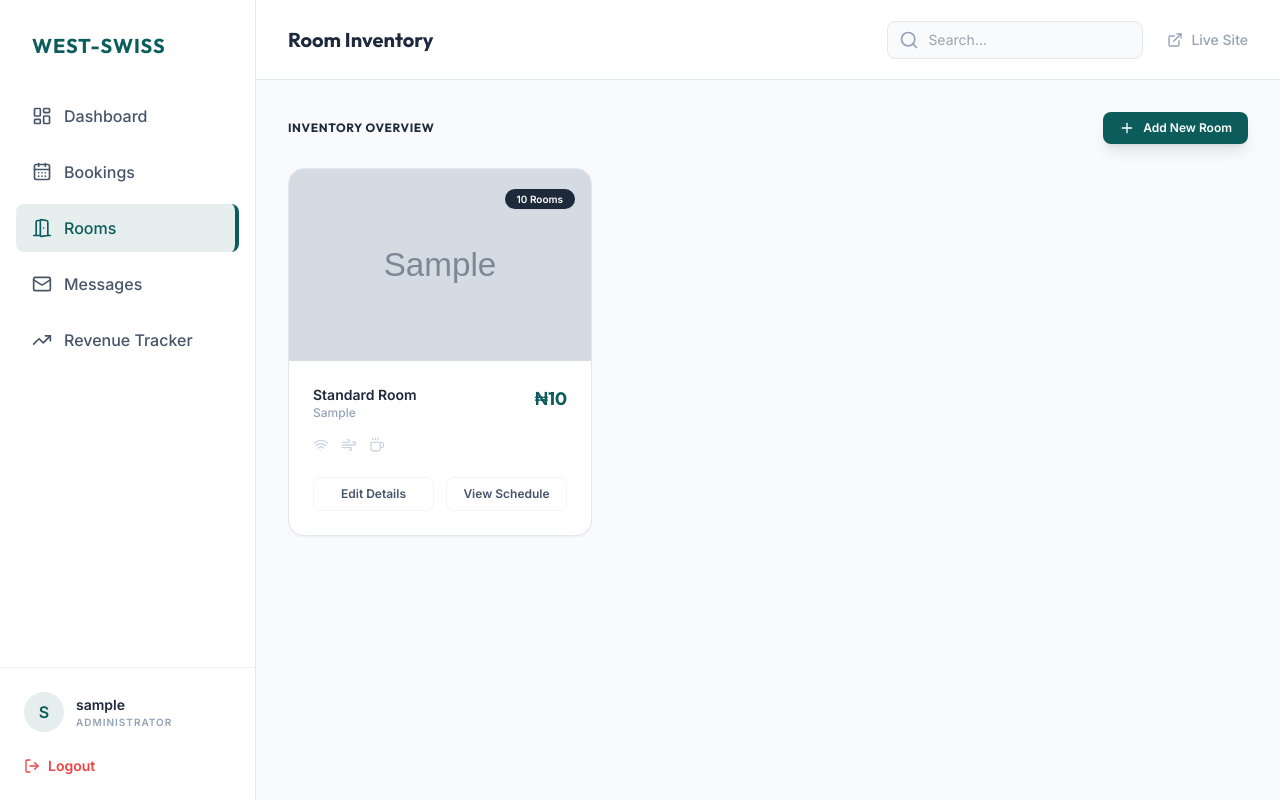
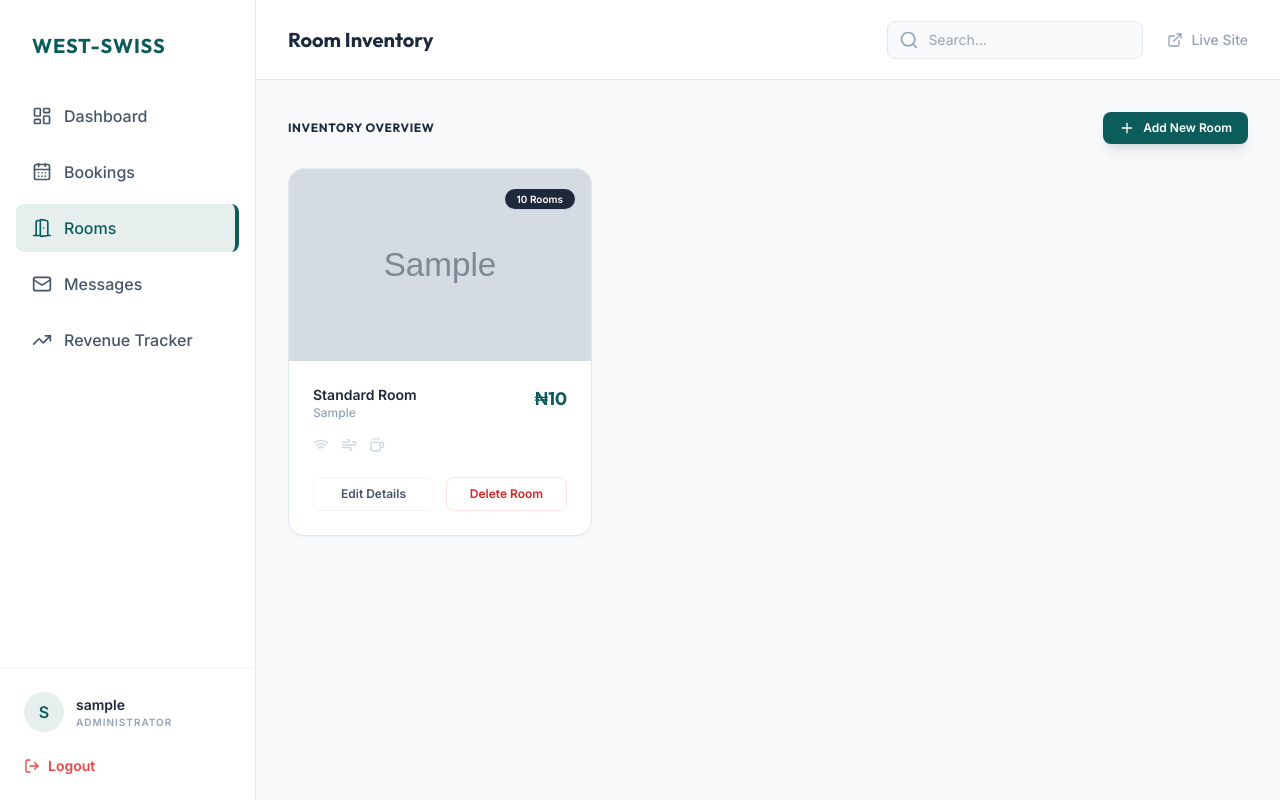
Before and after one commit to xantspace/Hotel-Booking, a Django app: page /admin/rooms/ in a window 1280 px wide. Run offline with Django 5.2, Linux system fonts and the light colour scheme; a user stored in the database is signed in; tables that the repository leaves empty hold one stand-in row (values such as "Sample post"); grey boxes marked "Sample" are stand-in pictures; some libraries are stand-ins or nearby versions.

```diff
--- a/west_swiss_hotel/bookings/templates/bookings/admin/rooms.html
+++ b/west_swiss_hotel/bookings/templates/bookings/admin/rooms.html
@@ -49,9 +49,12 @@
                 <a href="{% url 'edit_room' room.id %}" class="py-2 border border-slate-100 rounded-lg text-xs font-bold text-slate-600 hover:bg-slate-50 transition-colors text-center">
                     Edit Details
                 </a>
-                <button class="py-2 border border-slate-100 rounded-lg text-xs font-bold text-slate-600 hover:bg-slate-50 transition-colors">
-                    View Schedule
-                </button>
+                <form action="{% url 'delete_room' room.id %}" method="POST" onsubmit="return confirm('Are you sure you want to delete this room? This cannot be undone.');">
+                    {% csrf_token %}
+                    <button type="submit" class="w-full py-2 border border-red-100 rounded-lg text-xs font-bold text-red-600 hover:bg-red-50 transition-colors">
+                        Delete Room
+                    </button>
+                </form>
             </div>
         </div>
     </div>
--- a/west_swiss_hotel/bookings/urls.py
+++ b/west_swiss_hotel/bookings/urls.py
@@ -15,6 +15,7 @@ urlpatterns = [
     path('admin/rooms/', views.admin_rooms, name='admin_rooms'),
     path('admin/rooms/add/', views.add_room, name='add_room'),
     path('admin/rooms/<int:room_id>/edit/', views.edit_room, name='edit_room'),
+    path('admin/rooms/<int:room_id>/delete/', views.delete_room, name='delete_room'),
     path('admin/revenue/', views.admin_revenue, name='admin_revenue'),
     path('admin/messages/', views.admin_messages, name='admin_messages'),
     path('admin/booking/<int:booking_id>/status/', views.update_booking_status, name='update_booking_status'),
--- a/west_swiss_hotel/bookings/views.py
+++ b/west_swiss_hotel/bookings/views.py
@@ -462,5 +462,16 @@ def edit_room(request, room_id):
     else:
         form = RoomForm(instance=room)
 
-    message_count = ContactMessage.objects.filter(is_read=False).count()
-    return render(request, 'bookings/admin/edit_room.html', {'form': form, 'room': room, 'message_count': message_count})
+@login_required(login_url='admin_login')
+def delete_room(request, room_id):
+    """Delete a room"""
+    if not request.user.is_staff: return redirect('home')
+    room = get_object_or_404(Room, id=room_id)
+
+    if request.method == 'POST':
+        room_type = room.get_room_type_display()
+        room.delete()
+        messages.success(request, f'{room_type} deleted successfully!')
+        return redirect('admin_rooms')
+
+    return redirect('admin_rooms')
```
